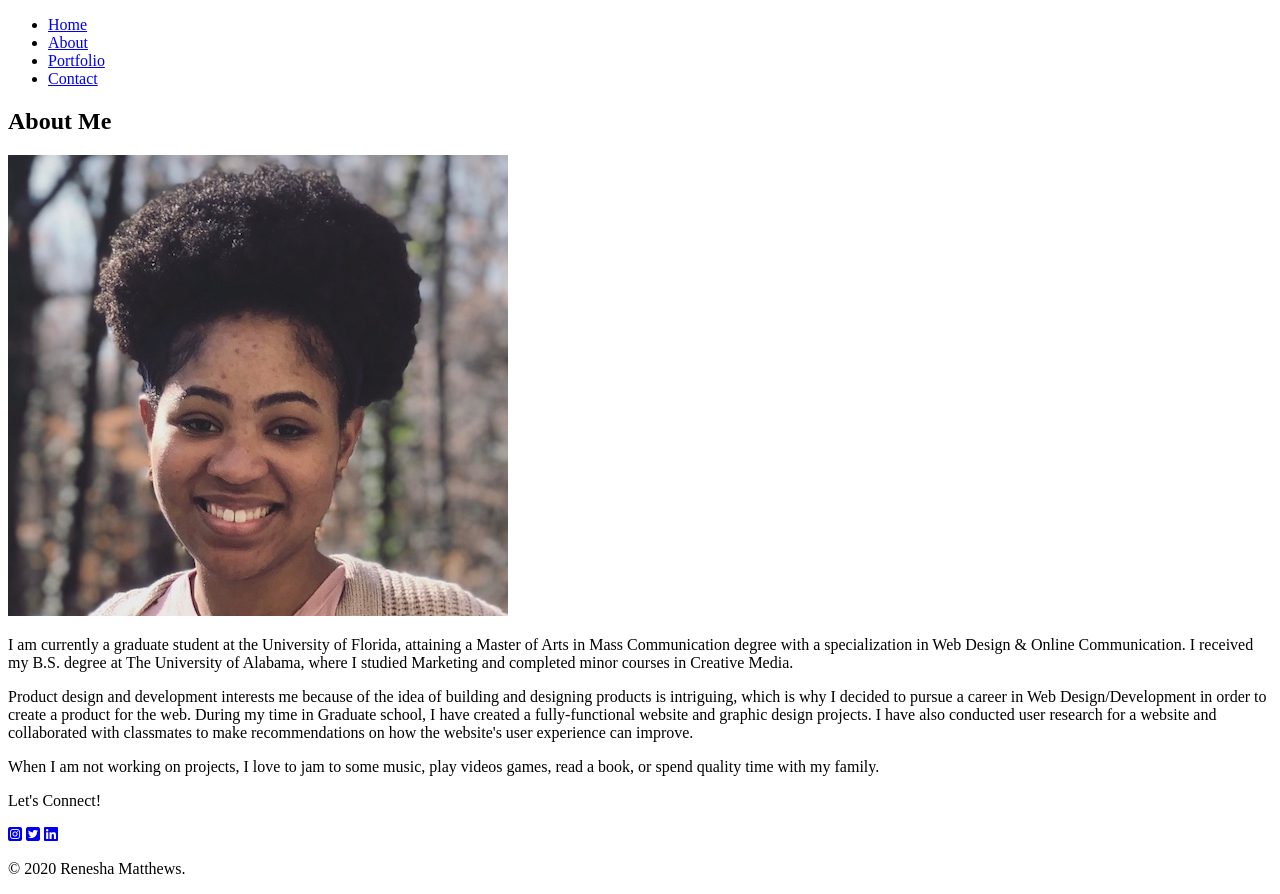
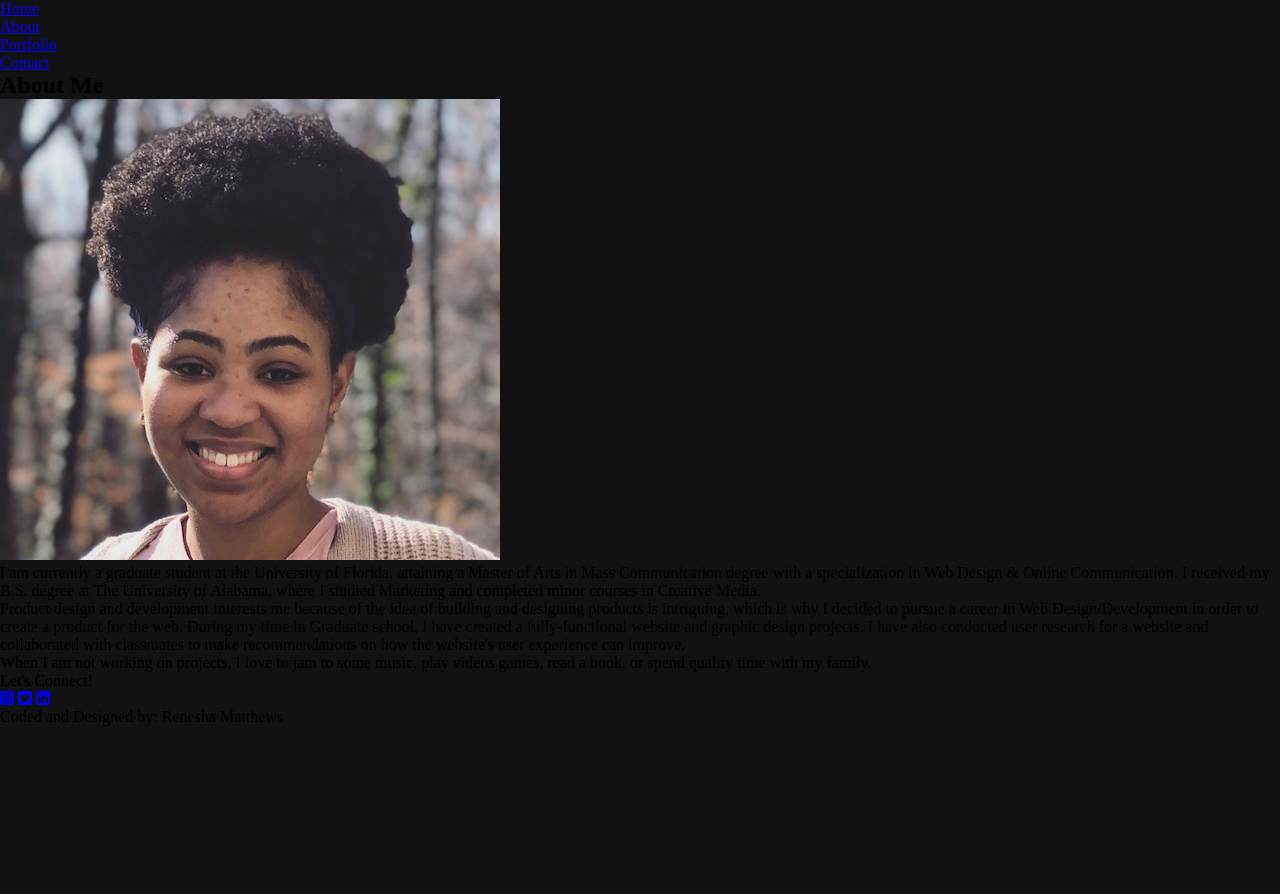
Before and after one commit to renesha-matthews/project3, a plain HTML site: page about.html in a window 1280 px wide. After the commit the page ends 800 px from the top, so only its background shows below. Drawn offline with nearby package versions, Linux system fonts and the light colour scheme; a web font is replaced by a local one.

Commit message:
updated footer section

```diff
--- a/about.html
+++ b/about.html
@@ -49,7 +49,7 @@
         <a href="https:///www.twitter.com/reneshadotcom"><i class="fab fa-twitter-square"></i></a>
         <a href="https://www.linkedin.com/in/renesha-matthews-903b24126/"><i class="fab fa-linkedin"></i></a>
       </p>
-      <p>&copy; 2020 Renesha Matthews.</p>
+      <p>Coded and Designed by: Renesha Matthews</p>
     </footer>
   </body>
 </html>
--- a/css/style.css
+++ b/css/style.css
@@ -0,0 +1,14 @@
+/************************
+
+Global Styling
+
+*************************/
+* {
+  margin: 0;
+  padding: 0;
+  border: 0;
+}
+
+body {
+  background: #111111;
+}
```
Also changed, not shown: contact.html (+1 -1 lines), index.html (+1 -2 lines), portfolio.html (+1 -1 lines).
